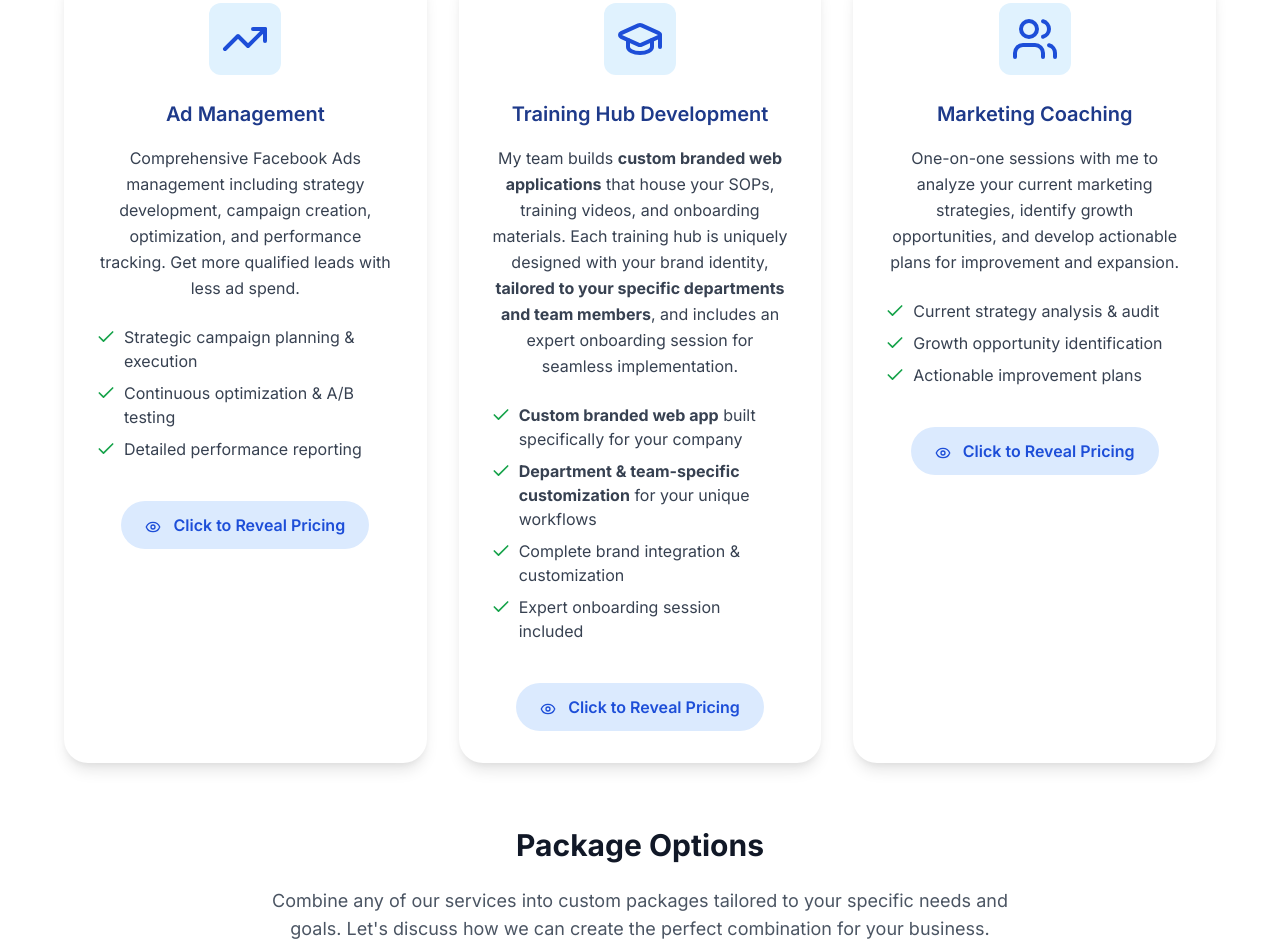
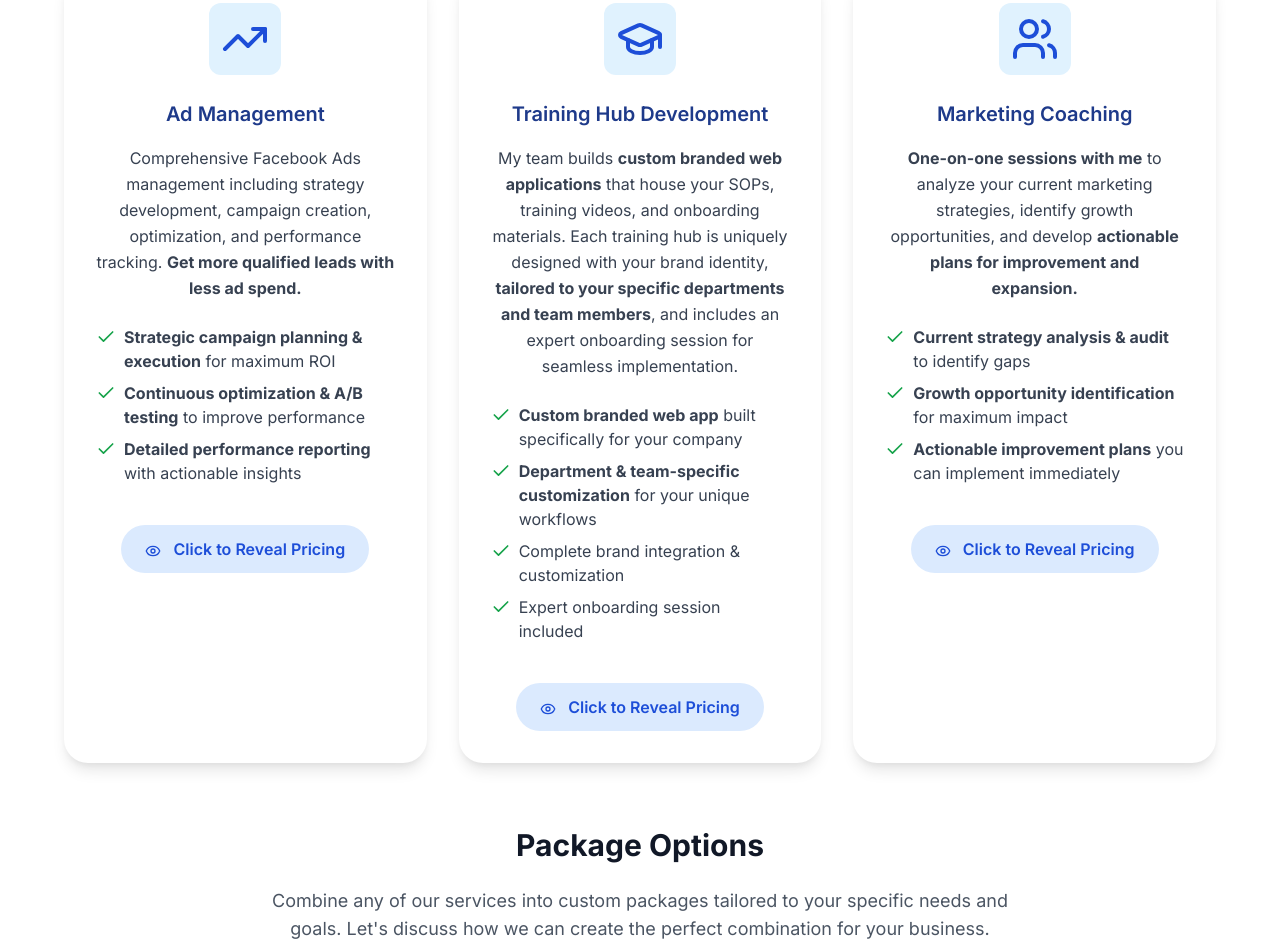
Before and after one commit to treforte/attorneys-facebook-help, a plain HTML site: page index.html in a window 1280 px wide. Shown: the part 3049-3994 px from the top of the page. Drawn offline with nearby package versions, Linux system fonts and the light colour scheme.

Commit message:
Update index.html

```diff
--- a/index.html
+++ b/index.html
@@ -385,20 +385,20 @@
                     </div>
                     <h3 class="sub-heading text-blue-900 mb-4">Ad Management</h3>
                     <p class="text-gray-700 mb-6 leading-relaxed">
-                        Comprehensive Facebook Ads management including strategy development, campaign creation, optimization, and performance tracking. Get more qualified leads with less ad spend.
+                        Comprehensive Facebook Ads management including strategy development, campaign creation, optimization, and performance tracking. <strong>Get more qualified leads with less ad spend.</strong>
                     </p>
                     <ul class="text-left text-gray-700 space-y-2 mb-6 w-full">
                         <li class="flex items-start">
                             <i data-lucide="check" class="w-5 h-5 text-green-600 mr-2 mt-0.5 flex-shrink-0"></i>
-                            <span>Strategic campaign planning & execution</span>
+                            <span><strong>Strategic campaign planning & execution</strong> for maximum ROI</span>
                         </li>
                         <li class="flex items-start">
                             <i data-lucide="check" class="w-5 h-5 text-green-600 mr-2 mt-0.5 flex-shrink-0"></i>
-                            <span>Continuous optimization & A/B testing</span>
+                            <span><strong>Continuous optimization & A/B testing</strong> to improve performance</span>
                         </li>
                         <li class="flex items-start">
                             <i data-lucide="check" class="w-5 h-5 text-green-600 mr-2 mt-0.5 flex-shrink-0"></i>
-                            <span>Detailed performance reporting</span>
+                            <span><strong>Detailed performance reporting</strong> with actionable insights</span>
                         </li>
                     </ul>
 
@@ -505,20 +505,20 @@
                     </div>
                     <h3 class="sub-heading text-blue-900 mb-4">Marketing Coaching</h3>
                     <p class="text-gray-700 mb-6 leading-relaxed">
-                        One-on-one sessions with me to analyze your current marketing strategies, identify growth opportunities, and develop actionable plans for improvement and expansion.
+                        <strong>One-on-one sessions with me</strong> to analyze your current marketing strategies, identify growth opportunities, and develop <strong>actionable plans for improvement and expansion.</strong>
                     </p>
                     <ul class="text-left text-gray-700 space-y-2 mb-6 w-full">
                         <li class="flex items-start">
                             <i data-lucide="check" class="w-5 h-5 text-green-600 mr-2 mt-0.5 flex-shrink-0"></i>
-                            <span>Current strategy analysis & audit</span>
+                            <span><strong>Current strategy analysis & audit</strong> to identify gaps</span>
                         </li>
                         <li class="flex items-start">
                             <i data-lucide="check" class="w-5 h-5 text-green-600 mr-2 mt-0.5 flex-shrink-0"></i>
-                            <span>Growth opportunity identification</span>
+                            <span><strong>Growth opportunity identification</strong> for maximum impact</span>
                         </li>
                         <li class="flex items-start">
                             <i data-lucide="check" class="w-5 h-5 text-green-600 mr-2 mt-0.5 flex-shrink-0"></i>
-                            <span>Actionable improvement plans</span>
+                            <span><strong>Actionable improvement plans</strong> you can implement immediately</span>
                         </li>
                     </ul>
 
```
